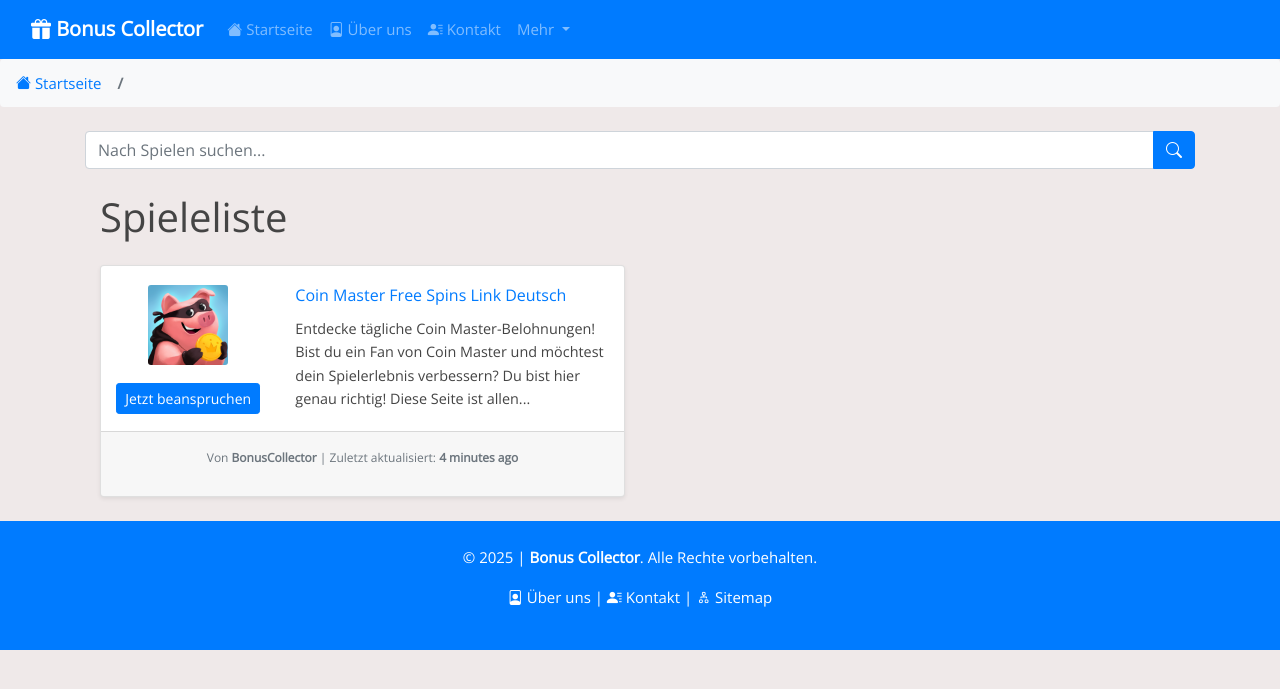
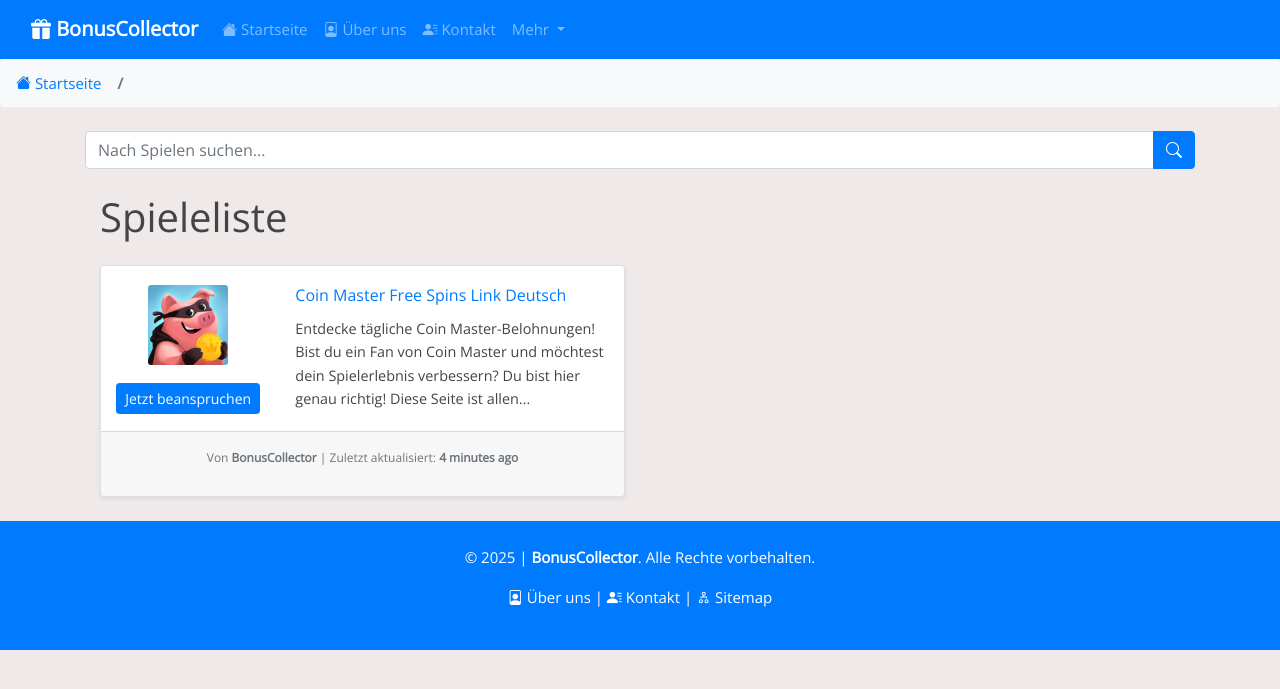
Before and after one commit to Prollad99/bs-de, a Jekyll site: the page built from index.html, in a window 1280 px wide. Shown: the top 689 px of the page. Built offline with Jekyll 4.4.1, drawn with Linux system fonts in a browser that asks for light colours; comment, search, counter and statistics services are not loaded.

Commit message:
Update default.html

```diff
--- a/_layouts/default.html
+++ b/_layouts/default.html
@@ -52,7 +52,7 @@
   <header>
     <nav class="navbar navbar-expand-lg navbar-dark bg-primary">
       <div class="container-fluid">
-        <a class="navbar-brand" href="{{ site.baseurl }}/"><i class="bi bi-gift-fill"></i> <b>Bonus Collector</b></a>
+        <a class="navbar-brand" href="{{ site.baseurl }}/"><i class="bi bi-gift-fill"></i> <b>BonusCollector</b></a>
         <button class="navbar-toggler" type="button" data-bs-toggle="collapse" data-bs-target="#navbarNav" aria-controls="navbarNav" aria-expanded="false" aria-label="Navigation umschalten">
           <span class="navbar-toggler-icon"></span>
         </button>
@@ -141,7 +141,7 @@
 
   <footer class="bg-primary text-white py-4">
     <div class="container text-center">
-      <p>&copy; {{ site.time | date: "%Y" }} | <a href="{{ site.baseurl }}/" class="text-white"><b>Bonus Collector</b></a>. Alle Rechte vorbehalten.</p>
+      <p>&copy; {{ site.time | date: "%Y" }} | <a href="{{ site.baseurl }}/" class="text-white"><b>BonusCollector</b></a>. Alle Rechte vorbehalten.</p>
       <p>
         <a href="{{ site.baseurl }}/uber-uns/" class="text-white"><i class="bi bi-file-person"></i> Über uns</a> |
         <a href="{{ site.baseurl }}/kontakt/" class="text-white"><i class="bi bi-person-lines-fill"></i> Kontakt</a> |
```
